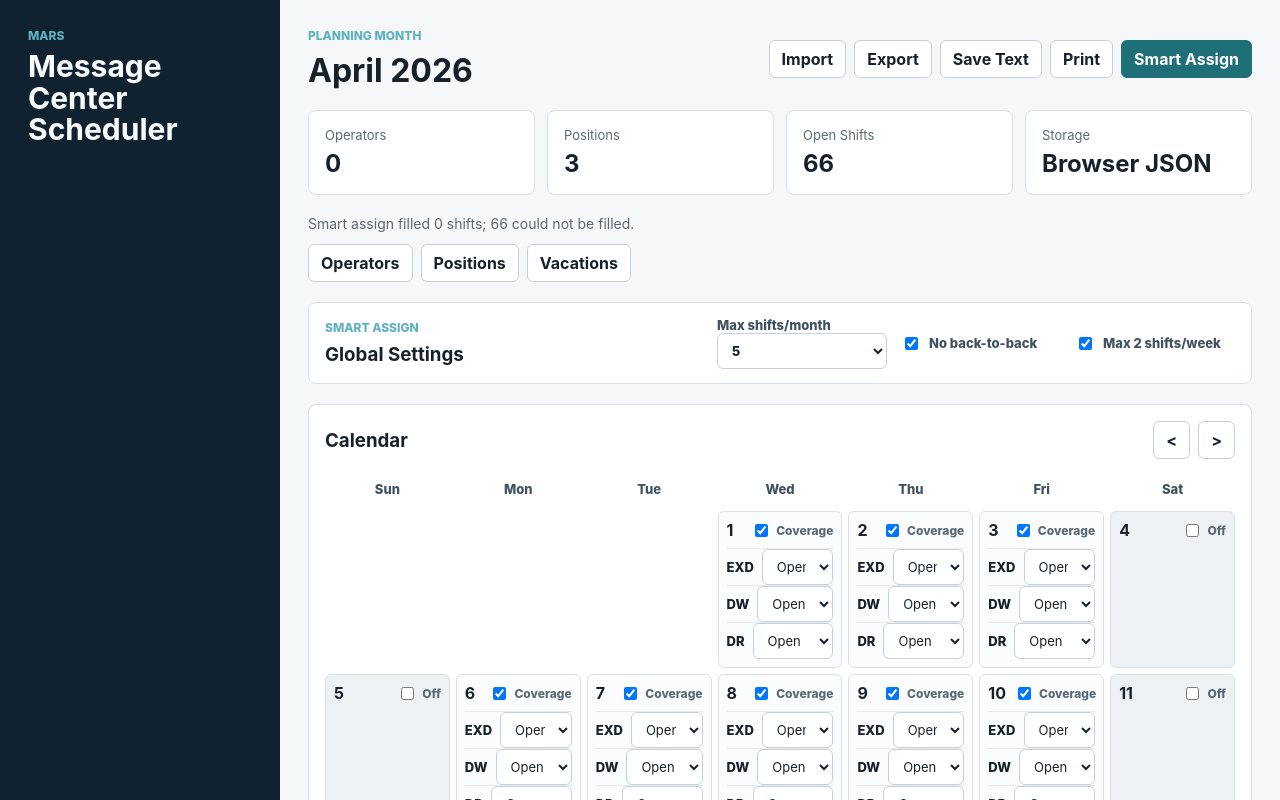
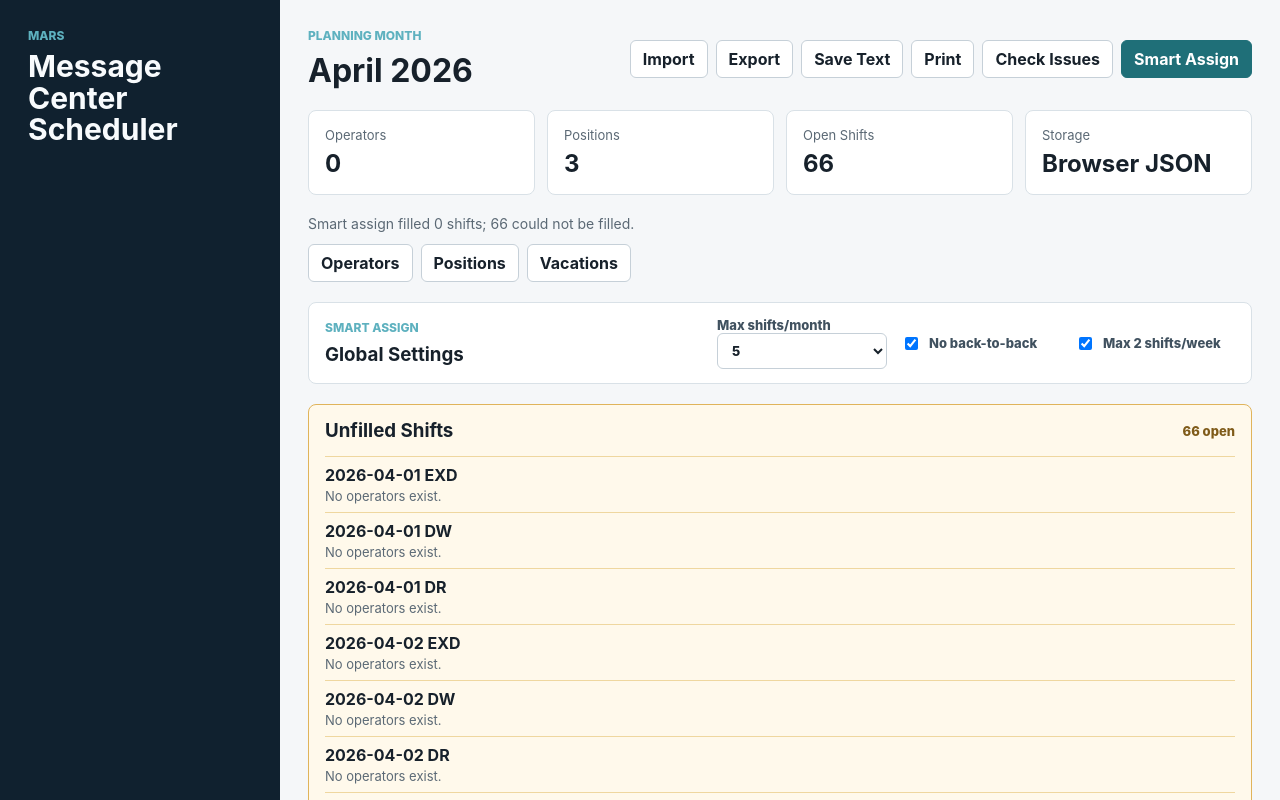
Before and after one commit to flakvest/MC-Scheduler, a React (Vite) app in the folder mc-scheduler-app/: page / in a window 1280 px wide. Both pictures are taken after a click on the button "Smart Assign". Shown: the top 800 px of the page. Built offline with nearby package versions, Linux system fonts and the light colour scheme.

Commit message:
Add assignment issue reporting

```diff
--- a/mc-scheduler-app/src/App.css
+++ b/mc-scheduler-app/src/App.css
@@ -205,6 +205,37 @@ select {
   color: #40515f;
   font-size: 13px;
   font-weight: 800;
+}
+
+.issues-panel {
+  margin-bottom: 20px;
+  border: 1px solid #e0b45b;
+  border-radius: 8px;
+  padding: 14px 16px;
+  background: #fff9eb;
+}
+
+.issues-panel .panel-heading span {
+  color: #7f5b19;
+  font-size: 13px;
+  font-weight: 800;
+}
+
+.issues-list {
+  display: grid;
+  gap: 8px;
+}
+
+.issue-row {
+  display: grid;
+  gap: 3px;
+  border-top: 1px solid #efd79f;
+  padding-top: 8px;
+}
+
+.issue-row span {
+  color: #5b6975;
+  font-size: 13px;
 }
 
 .content-grid {
@@ -486,6 +517,7 @@ select {
   .side-panels,
   .admin-actions,
   .settings-panel,
+  .issues-panel,
   .admin-drawer,
   .drawer-backdrop,
   .output-panel {
--- a/mc-scheduler-app/src/App.tsx
+++ b/mc-scheduler-app/src/App.tsx
@@ -2,7 +2,7 @@ import { useEffect, useMemo, useRef, useState } from 'react'
 import './App.css'
 import { backupToJson, parseBackupJson } from './domain/backupFiles'
 import { generateScheduleText } from './domain/scheduleOutput'
-import { assignOperator, canAssignOperator, ensureMonthSchedule, getShiftCount, setCoverage, smartAssign } from './domain/schedulerRules'
+import { assignOperator, canAssignOperator, ensureMonthSchedule, findOpenAssignmentIssues, getShiftCount, setCoverage, smartAssign, type AssignmentIssue } from './domain/schedulerRules'
 import { loadSchedulerData, saveSchedulerData } from './domain/schedulerStorage'
 import { type SchedulerData, type VacationMap, type Weekday } from './domain/schedulerTypes'
 
@@ -47,6 +47,7 @@ function App() {
   const [maxShifts, setMaxShifts] = useState(5)
   const [preventBackToBack, setPreventBackToBack] = useState(true)
   const [limitWeekly, setLimitWeekly] = useState(true)
+  const [assignmentIssues, setAssignmentIssues] = useState<AssignmentIssue[]>([])
   const importInputRef = useRef<HTMLInputElement>(null)
 
   const scheduleData = useMemo(() => ({
@@ -77,7 +78,24 @@ function App() {
   }
 
   const runSmartAssign = () => {
+    const options = {
+      year,
+      month,
+      maxShifts,
+      preventBackToBack,
+      limitWeekly,
+    }
     const result = smartAssign(scheduleData, {
+      ...options,
+    })
+
+    setData(result.data)
+    setAssignmentIssues(result.issues)
+    setStatusMessage(`Smart assign filled ${result.assignedCount} shifts; ${result.blockedCount} could not be filled.`)
+  }
+
+  const refreshAssignmentIssues = () => {
+    const issues = findOpenAssignmentIssues(scheduleData, {
       year,
       month,
       maxShifts,
@@ -85,8 +103,8 @@ function App() {
       limitWeekly,
     })
 
-    setData(result.data)
-    setStatusMessage(`Smart assign filled ${result.assignedCount} shifts; ${result.blockedCount} could not be filled.`)
+    setAssignmentIssues(issues)
+    setStatusMessage(issues.length === 0 ? 'No open assignment issues found.' : `${issues.length} open assignment issues found.`)
   }
 
   const toggleUnavailableDay = (weekday: Weekday) => {
@@ -419,6 +437,7 @@ function App() {
             <button type="button" className="secondary" onClick={exportBackup}>Export</button>
             <button type="button" className="secondary" onClick={downloadScheduleText}>Save Text</button>
             <button type="button" className="secondary" onClick={printSchedule}>Print</button>
+            <button type="button" className="secondary" onClick={refreshAssignmentIssues}>Check Issues</button>
             <button type="button" className="primary" onClick={runSmartAssign}>Smart Assign</button>
             <input
               ref={importInputRef}
@@ -487,6 +506,23 @@ function App() {
             Max 2 shifts/week
           </label>
         </section>
+
+        {assignmentIssues.length > 0 ? (
+          <section className="issues-panel" aria-label="Assignment issues">
+            <div className="panel-heading">
+              <h3>Unfilled Shifts</h3>
+              <span>{assignmentIssues.length} open</span>
+            </div>
+            <div className="issues-list">
+              {assignmentIssues.map((issue) => (
+                <div className="issue-row" key={`${issue.date}-${issue.position}`}>
+                  <strong>{issue.date} {issue.position}</strong>
+                  <span>{issue.reason}</span>
+                </div>
+              ))}
+            </div>
+          </section>
+        ) : null}
 
         <section className="content-grid">
           <div className="calendar-panel">
--- a/mc-scheduler-app/src/domain/schedulerRules.ts
+++ b/mc-scheduler-app/src/domain/schedulerRules.ts
@@ -20,11 +20,18 @@ export type SmartAssignResult = {
   data: SchedulerData
   assignedCount: number
   blockedCount: number
+  issues: AssignmentIssue[]
 }
 
 export type AssignmentCheck = {
   allowed: boolean
   reason?: string
+}
+
+export type AssignmentIssue = {
+  date: IsoDate
+  position: PositionCode
+  reason: string
 }
 
 const monthPrefix = (year: number, month: number) =>
@@ -49,6 +56,22 @@ const getPositionPermission = (operator: Operator, position: Position) => {
 
 const getAssignmentsForDay = (schedule: Schedule, dateStr: IsoDate) =>
   Object.values(schedule[dateStr]?.assignments ?? {})
+
+const summarizeBlockedReasons = (
+  data: SchedulerData,
+  dateStr: IsoDate,
+  position: Position,
+  options: SmartAssignOptions,
+) => {
+  if (data.operators.length === 0) return 'No operators exist.'
+
+  const reasons = data.operators.map((operator) =>
+    canAssignOperator(data, dateStr, position, operator.callsign, options).reason ?? 'Unknown reason.',
+  )
+
+  const uniqueReasons = [...new Set(reasons)]
+  return uniqueReasons.length === 1 ? uniqueReasons[0] : uniqueReasons.join(' ')
+}
 
 export function isCoverageDay(date: Date) {
   return date.getDay() % 6 !== 0
@@ -174,6 +197,7 @@ export function smartAssign(data: SchedulerData, options: SmartAssignOptions): S
 
   let assignedCount = 0
   let blockedCount = 0
+  const issues: AssignmentIssue[] = []
 
   for (let day = 1; day <= daysInMonth; day += 1) {
     const dateStr = isoDateForMonthDay(options.year, options.month, day)
@@ -193,6 +217,11 @@ export function smartAssign(data: SchedulerData, options: SmartAssignOptions): S
 
       if (candidates.length === 0) {
         blockedCount += 1
+        issues.push({
+          date: dateStr,
+          position: position.shortName,
+          reason: summarizeBlockedReasons(nextData, dateStr, position, options),
+        })
         return
       }
 
@@ -205,7 +234,34 @@ export function smartAssign(data: SchedulerData, options: SmartAssignOptions): S
     data: nextData,
     assignedCount,
     blockedCount,
+    issues,
   }
+}
+
+export function findOpenAssignmentIssues(data: SchedulerData, options: SmartAssignOptions): AssignmentIssue[] {
+  const schedule = ensureMonthSchedule(data.schedule, options.year, options.month)
+  const nextData = { ...data, schedule }
+  const daysInMonth = new Date(options.year, options.month, 0).getDate()
+  const issues: AssignmentIssue[] = []
+
+  for (let day = 1; day <= daysInMonth; day += 1) {
+    const dateStr = isoDateForMonthDay(options.year, options.month, day)
+    const scheduleDay = nextData.schedule[dateStr]
+
+    if (!scheduleDay?.coverage) continue
+
+    nextData.positions.forEach((position) => {
+      if (scheduleDay.assignments[position.name]) return
+
+      issues.push({
+        date: dateStr,
+        position: position.shortName,
+        reason: summarizeBlockedReasons(nextData, dateStr, position, options),
+      })
+    })
+  }
+
+  return issues
 }
 
 export function assignOperator(data: SchedulerData, dateStr: IsoDate, positionCode: PositionCode, callsign: Callsign) {
```
Also changed, not shown: 1 other file (tests, documents, lock files or other folders).
